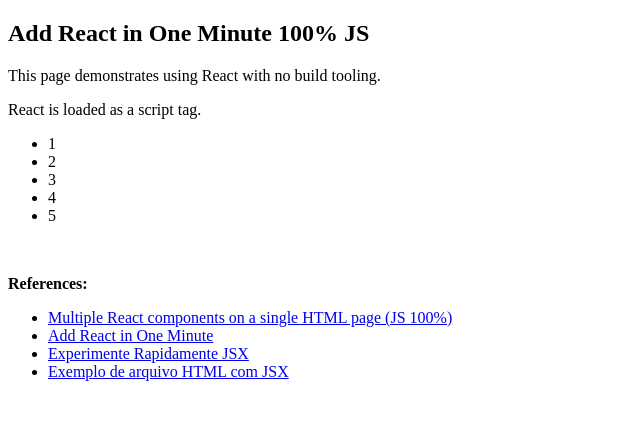
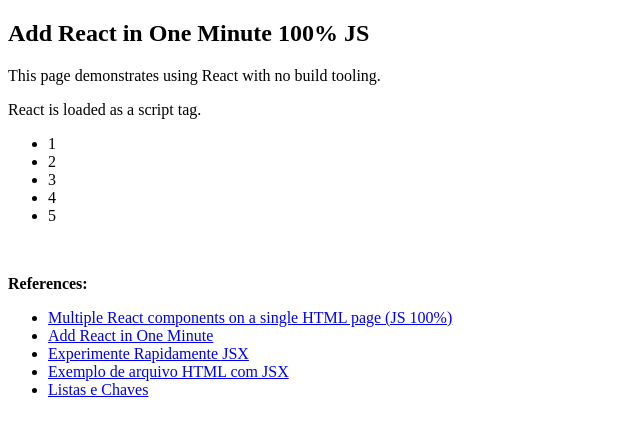
Before and after one commit to ViniciusBSilva/react-example-1-minute-react-JSX, a plain HTML site: page index.html in a window 1280 px wide. Shown: the whole page, without its empty margins (0-640 px from the left). Drawn offline with nearby package versions, Linux system fonts and the light colour scheme.

Commit message:
minor format changes

```diff
--- a/index.html
+++ b/index.html
@@ -43,6 +43,10 @@
                         Exemplo de arquivo HTML com JSX
                     </a>
                 </li>
+                <li>
+                    <a href="https://pt-br.reactjs.org/docs/lists-and-keys.html">
+                        Listas e Chaves</a>
+                </li>
             </ul>
 
             </p>
```
Also changed, not shown: comment_list.js (line endings or trailing spaces).
